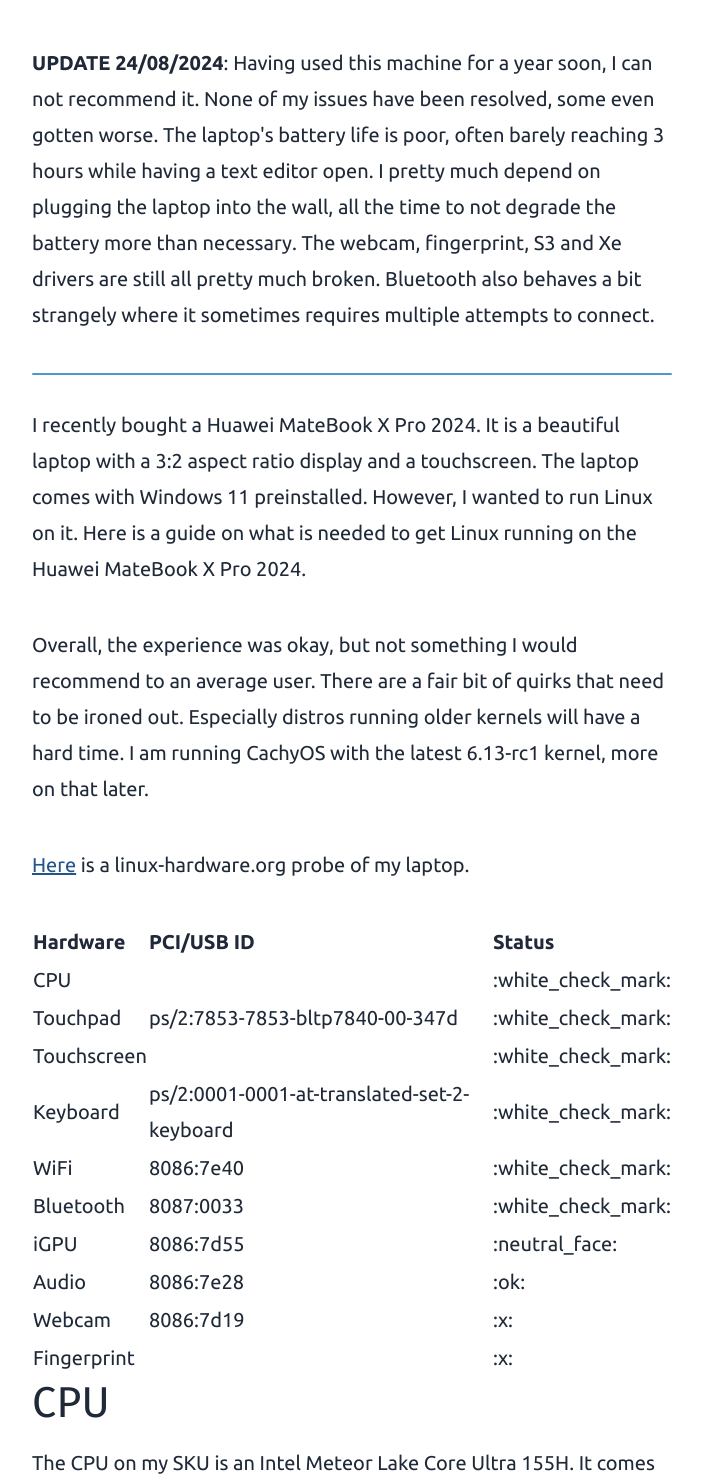
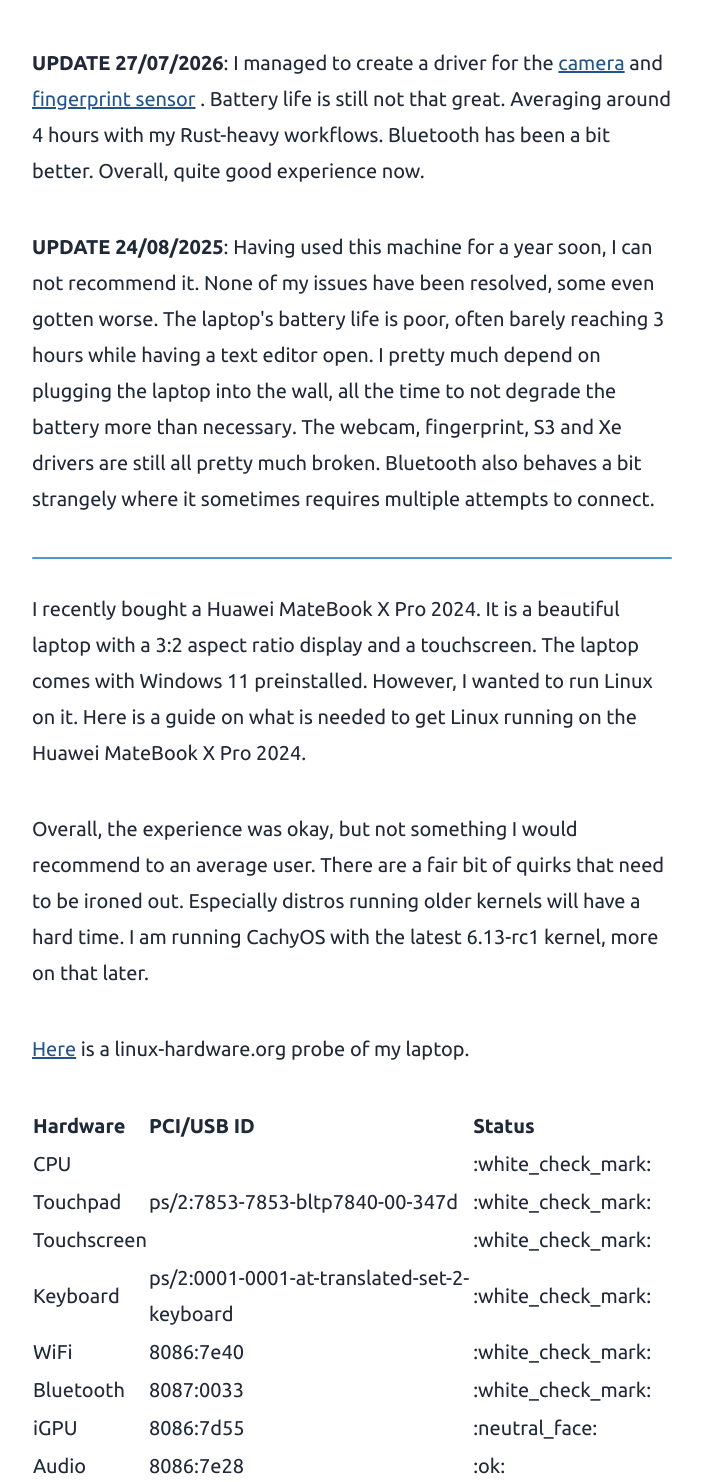
Before and after one commit to AlexDaichendt/site, an Astro site: page /blog/huawei-matebook-x-pro-2024 in a window 1280 px wide. Shown: the part 737-2219 px from the top of the page, without its empty margins (288-991 px from the left). Built offline with nearby package versions, Linux system fonts and the light colour scheme; Astro itself is replaced by a stand-in of ours; some packages are replaced by stand-ins of ours; a web font is replaced by a local one; what @tailwind-plugin/expose-colors would draw is missing.

Commit message:
add information about REd drivers on matebook x pro 2024

```diff
--- a/src/content/blog/huawei-matebook-x-pro-2024.mdx
+++ b/src/content/blog/huawei-matebook-x-pro-2024.mdx
@@ -5,7 +5,12 @@
 heroImage: ./images/matebook.jpg
 ---
 
-**UPDATE 24/08/2024**:
+**UPDATE 27/07/2026**:
+I managed to create a driver for the [camera](https://github.com/AlexDaichendt/gc2607-camera-linux) and [fingerprint sensor](https://github.com/AlexDaichendt/sil6250-linux).
+Battery life is still not that great. Averaging around 4 hours with my Rust-heavy workflows. Bluetooth has been a bit better.
+Overall, quite good experience now.
+
+**UPDATE 24/08/2025**:
 Having used this machine for a year soon, I can not recommend it. None of my issues have been resolved, some even gotten worse. The laptop's battery life is poor, often barely reaching 3 hours while having a text editor open. I pretty much depend on plugging the laptop into the wall, all the time to not degrade the battery more than necessary. The webcam, fingerprint, S3 and Xe drivers are still all pretty much broken. Bluetooth also behaves a bit strangely where it sometimes requires multiple attempts to connect.
 
 ---
@@ -26,8 +31,10 @@
 | Bluetooth   | 8087:0033                                   | :white_check_mark: |
 | iGPU        | 8086:7d55                                   | :neutral_face:     |
 | Audio       | 8086:7e28                                   | :ok:               |
-| Webcam      | 8086:7d19                                   | :x:                |
-| Fingerprint |                                             | :x:                |
+| Webcam      | 8086:7d19                                   | :white_check_mark: (*)               |
+| Fingerprint | SIL6250                                     | :white_check_mark: (*)               |
+
+(*) Requires out-of-tree driver installation
 
 ## CPU
 
@@ -60,9 +67,17 @@
 
 The webcam is an ipu6-based camera. Support has been trickling in over the years, but it is unusable at the moment and the forseeable future.
 
+CORRECTION 27/06/26: It is a GalaxyCore GC2607, producing a 1920x1080@29.90 video stream. Due to the nature of the Intel stack, a user space feeder program must run in the background. The quality of the camera is, for a Webcam, excellent. As far as I've used this camera, I am very content with it.
+
 ## Fingerprint
 
 The fingerprint sensor is not supported at the moment. It does not even show up anywhere. One of those ingenious Goodix sensors that are not supported by the fprintd library.
+
+CORRECTION 27/06/26: It was not Goodix. It is a Petaic Silead 6250 and thanks to the Clankers we got full driver support in Linux now.
+The fingerprint sensor is a Match-On-Host one, records a 66x80 image and uses a SIFT-class verification algorithm. My matcher implementation is a reimplementation of what the Windows driver is doing and performs better overall (lower FRR) and is even tunable now that we have the source code.
+Having used the sensor for a few days, I'm quite happy with it.
+
+
 
 ---
 
```
Also changed, not shown: pnpm-lock.yaml.
